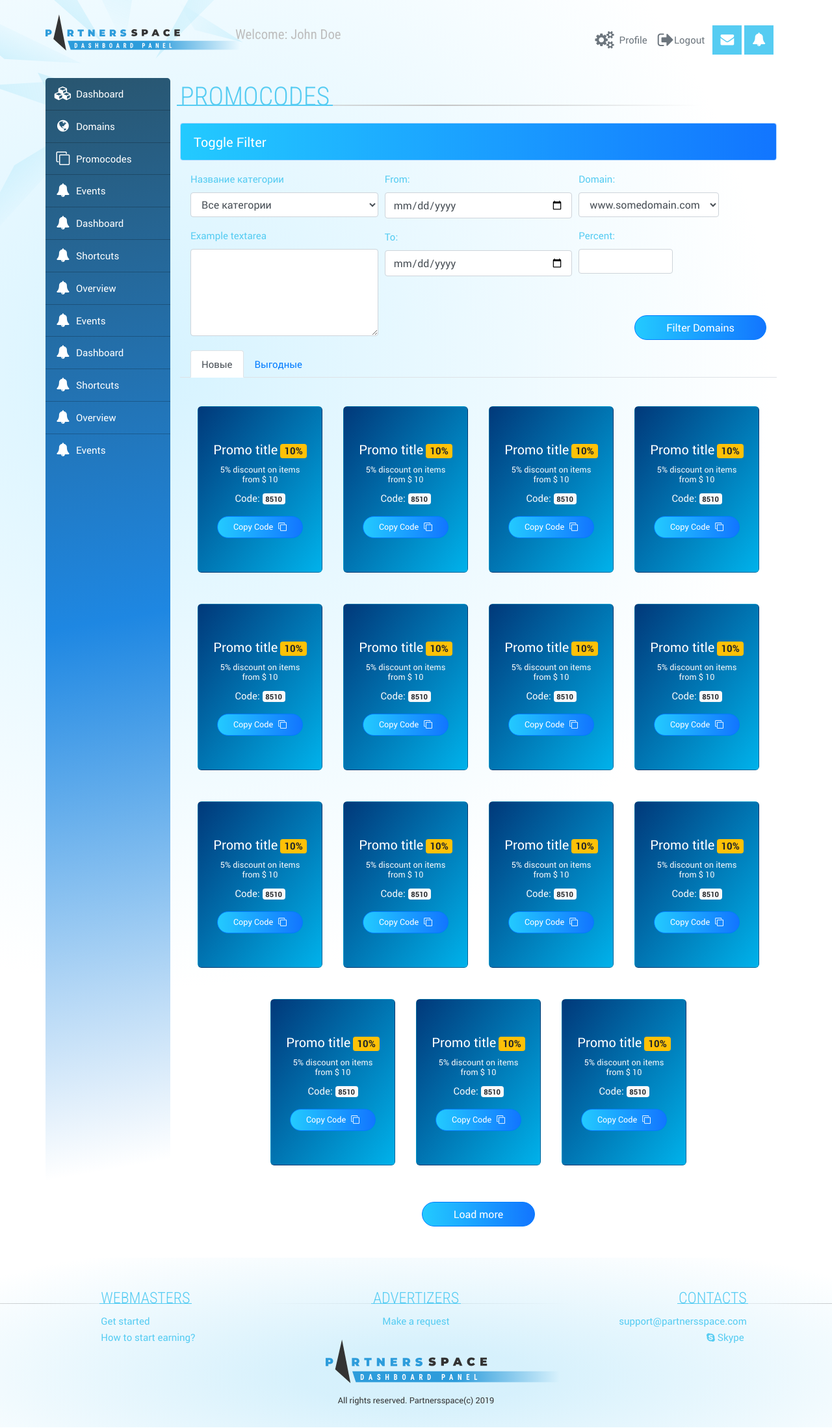
After one commit to proto0654/partnersspace, a PHP site: page /dashboard-messages.html in a window 1280 px wide. The commit adds this page. Shown: the whole page at 65% size. Run offline with PHP 8.4, Linux system fonts and the light colour scheme; some libraries are stand-ins or nearby versions.

Commit message:
fix menu

```diff
--- a/app/scss/_media.scss
+++ b/app/scss/_media.scss
@@ -130,6 +130,12 @@
 @include media-breakpoint-up(md) {
     #sidebar-wrapper {
         margin-left: 0;
+        .fa{
+            width: 26px;
+            display: flex;
+            justify-content: center;
+            align-items: center;
+        }
     }
 
     #page-content-wrapper {
--- /dev/null
+++ b/dashboard-messages.html
@@ -0,0 +1,234 @@
+<!DOCTYPE html>
+<html lang="ru">
+
+<head>
+  <meta charset="utf-8" />
+  <!-- <base href="/"> -->
+
+  <title>Partnersspace - Dashboard</title>
+  <meta name="description" content="" />
+
+  <meta http-equiv="X-UA-Compatible" content="IE=edge" />
+  <meta name="viewport" content="width=device-width, initial-scale=1, maximum-scale=1" />
+
+  <!-- Template Basic Images Start -->
+  <meta property="og:image" content="path/to/image.jpg" />
+  <link rel="icon" href="app/img/favicon/favicon.ico" />
+  <link rel="apple-touch-icon" sizes="180x180" href="./app/img/favicon/apple-touch-icon-180x180.png" />
+  <!-- Template Basic Images End -->
+
+  <!-- Custom Browsers Color Start -->
+  <meta name="theme-color" content="#000" />
+  <!-- Custom Browsers Color End -->
+  <link href="https://stackpath.bootstrapcdn.com/font-awesome/4.7.0/css/font-awesome.min.css" rel="stylesheet"
+    integrity="sha384-wvfXpqpZZVQGK6TAh5PVlGOfQNHSoD2xbE+QkPxCAFlNEevoEH3Sl0sibVcOQVnN" crossorigin="anonymous" />
+  <link href="https://fonts.googleapis.com/css?family=Roboto+Condensed:300,400,700&amp;subset=cyrillic"
+    rel="stylesheet">
+  <link rel="stylesheet" href="./app/css/main.min.css" />
+</head>
+
+<body class="promocodes dashboard">
+  <!-- Custom HTML -->
+  <div class="container px-0">
+    <a class="navbar-brand position-absolute" href="#">
+      <img src="app/img/dasboard-corner--logo.svg" width="300" height="90"
+        class="d-inline-block align-top float-left ml-2 ml-sm-0" alt="" />
+    </a>
+    <div class="d-flex" id="wrapper">
+      <!-- Sidebar -->
+      <div class="bg-transparent" id="sidebar-wrapper">
+
+      </div>
+      <!-- /#sidebar-wrapper -->
+
+      <!-- Page Content -->
+      <div id="page-content-wrapper">
+       <div class="position-relative">
+          <div id="top-nav">
+
+            </div>
+
+       </div>
+        <div class="container-fluid">
+          <!--Custom Html START-->
+          <h1 class="mt-4 mb-3 text-uppercase title-underlined title-underlined--left">
+            <span>Promocodes</span></h1>
+          <div class="alert alert-primary text-light h5 py-3" role="alert">
+            <a class="d-block text-white" data-toggle="collapse" href="#collapseExample" role="button"
+              aria-expanded="false" aria-controls="collapseExample">
+              Toggle Filter
+            </a>
+          </div>
+
+
+          <div class="collapse show px-3" id="collapseExample">
+            <form class="px-3 px-lg-0">
+
+              <div class="form-row">
+                <div class="col-12 col-md-4">
+
+                  <div class="form-group">
+                    <label for="exampleFormControlSelect1" class="text-blue">Название категории</label>
+                    <select class="form-control" id="exampleFormControlSelect1">
+                      <option>Все категории</option>
+                      <option>2</option>
+                      <option>3</option>
+                      <option>4</option>
+                      <option>5</option>
+                    </select>
+                  </div>
+                  <div class="form-group">
+                    <label for="exampleFormControlTextarea1" class="text-blue">Example textarea</label>
+                    <textarea rows="5" class="form-control" id="exampleFormControlTextarea1" rows="3"></textarea>
+                  </div>
+                </div>
+                <div class="col-12 col-md-4">
+                  <div class="form-group">
+                    <label for="formGroupExampleInput1" class="text-blue">From:</label>
+                    <input type="date" name="bday" class="form-control" id="formGroupExampleInput1"
+                      placeholder="Example input">
+
+                  </div>
+                  <div class="form-group">
+                    <label for="formGroupExampleInput1" class="text-blue">To:</label>
+                    <input type="date" name="bday" class="form-control" id="formGroupExampleInput1"
+                      placeholder="Example input">
+
+                  </div>
+
+
+
+                </div>
+                <div class="col-12 col-md-4 d-md-flex flex-wrap">
+                  <div class="form-group">
+                    <label for="exampleFormControlSelect1" class="text-blue">Domain:</label>
+                    <select class="form-control" id="exampleFormControlSelect1">
+                      <option>www.somedomain.com</option>
+                      <option>2</option>
+                      <option>3</option>
+                      <option>4</option>
+                      <option>5</option>
+                    </select>
+                  </div>
+                  <div class="form-group w-50">
+                    <label for="exampleFormCounter" class="text-blue">Percent:</label>
+
+                    <input type="number" name="points" step="1" id="exampleFormCounter" class="form-control">
+                  </div>
+                  <button type="submit" class="btn btn-primary px-5 mb-3 ml-md-auto mt-md-5">Filter Domains</button>
+                </div>
+
+              </div>
+            </form>
+          </div>
+          <nav class="pb-1">
+            <div class="nav nav-tabs px-md-3" id="nav-tab" role="tablist">
+              <a class="nav-item nav-link active" id="nav-home-tab" data-toggle="tab" href="#nav-home" role="tab"
+                aria-controls="nav-home" aria-selected="true">Новые</a>
+              <a class="nav-item nav-link" id="nav-profile-tab" data-toggle="tab" href="#nav-profile" role="tab"
+                aria-controls="nav-profile" aria-selected="false">Выгодные</a>
+
+            </div>
+          </nav>
+          <div class="tab-content" id="nav-tabContent">
+            <div class="tab-pane fade show active" id="nav-home" role="tabpanel" aria-labelledby="nav-home-tab">
+
+
+                <div class="d-flex flex-wrap justify-content-center py-3">
+                  <div class="card mx-3 mb-3 my-md-4 py-md-3 card-blue">
+                      <div class="card-body d-flex flex-column align-items-center justify-content-center">
+                        <h5 class="card-title text-white mb-3">Promo title<span class="ml-1 badge badge-warning">10%</span></h5>
+                        <h6 class="card-subtitle mb-2 text-light text-center d-block small">5% discount on items from $ 10</h6>
+                        <p class="card-text text-light">Code:<span class="ml-1 badge badge-light">8510</span></p>
+                        <a href="#" class="btn btn-primary small px-4">Copy Code<i class="fa fa-clone ml-2" aria-hidden="true"></i></a>
+
+                      </div>
+                    </div>
+              </div>
+              <div class="row justify-content-center px-5 mt-3 mb-5">
+                  <a href="#" class="btn btn-primary px-5">Load more</a>
+              </div>
+
+
+            </div>
+            <div class="tab-pane fade" id="nav-profile" role="tabpanel" aria-labelledby="nav-profile-tab">
+
+                <div class="d-flex flex-wrap justify-content-center py-3">
+                    <div class="card mx-3 mb-3 my-md-4 py-md-3 card-blue">
+                        <div class="card-body d-flex flex-column align-items-center justify-content-center">
+                          <h5 class="card-title text-white mb-3">Promo title<span class="ml-1 badge badge-warning">10%</span></h5>
+                          <h6 class="card-subtitle mb-2 text-light text-center d-block small">5% discount on items from $ 10</h6>
+                          <p class="card-text text-light">Code:<span class="ml-1 badge badge-light">8510</span></p>
+                          <a href="#" class="btn btn-primary small px-4">Copy Code<i class="fa fa-clone ml-2" aria-hidden="true"></i></a>
+
+                        </div>
+                      </div>
+                </div>
+                <div class="row justify-content-center px-5 mt-3 mb-5">
+                    <a href="#" class="btn btn-primary px-5">Load more</a>
+                </div>
+
+
+
+
+            </div>
+
+          </div>
+
+
+        </div>
+        <!--Custom Html END-->
+
+
+
+
+
+      </div>
+    </div>
+    <!-- /#page-content-wrapper -->
+  </div>
+
+
+
+  <footer id="footer-panel">
+
+  </footer>
+
+  <!-- /#wrapper -->
+  </div>
+
+  <script src="https://code.jquery.com/jquery-3.4.1.min.js"
+    integrity="sha256-CSXorXvZcTkaix6Yvo6HppcZGetbYMGWSFlBw8HfCJo=" crossorigin="anonymous"></script>
+  <script src="https://cdnjs.cloudflare.com/ajax/libs/popper.js/1.12.9/umd/popper.min.js"
+    integrity="sha384-ApNbgh9B+Y1QKtv3Rn7W3mgPxhU9K/ScQsAP7hUibX39j7fakFPskvXusvfa0b4Q"
+    crossorigin="anonymous"></script>
+  <script src="https://maxcdn.bootstrapcdn.com/bootstrap/4.0.0/js/bootstrap.min.js"
+    integrity="sha384-JZR6Spejh4U02d8jOt6vLEHfe/JQGiRRSQQxSfFWpi1MquVdAyjUar5+76PVCmYl"
+    crossorigin="anonymous"></script>
+  <!-- Menu Toggle Script -->
+  <script>
+
+
+
+
+    $('#top-nav').load('top-nav.html');
+
+    $('#sidebar-wrapper').load('sidebar.html');
+    $('#footer-panel').load('footer.html');
+
+
+
+
+                $(document).ready(function () {
+                  var e = $('.card');
+                  for (var i = 0; i < 7; i++) {
+                    e.clone().insertAfter(e);
+                  }
+                });
+
+
+
+  </script>
+</body>
+
+</html>
--- a/sidebar.html
+++ b/sidebar.html
@@ -1,11 +1,11 @@
 
 <div class="list-group list-group-flush">
-        <a href="http://localhost:3000/index.html" class="list-group-item list-group-item-action"><i
-            class="fa fa-envelope p-1" aria-hidden="true"></i>Dashboard</a>
-        <a href="#" class="list-group-item list-group-item-action"><i class="fa fa-bell p-1"
-            aria-hidden="true"></i>Shortcuts</a>
-        <a href="#" class="list-group-item list-group-item-action"><i class="fa fa-bell p-1"
-            aria-hidden="true"></i>Overview</a>
+        <a href="index.html" class="list-group-item list-group-item-action"><i
+            class="fa fa-cubes p-1" aria-hidden="true"></i>Dashboard</a>
+        <a href="dashboard-domains.1.html" class="list-group-item list-group-item-action"><i class="fa fa-globe p-1"
+            aria-hidden="true"></i>Domains</a>
+        <a href="dashboard-promocodes.html" class="list-group-item list-group-item-action"><i class="fa fa-clone p-1"
+            aria-hidden="true"></i>Promocodes</a>
         <a href="#" class="list-group-item list-group-item-action"><i class="fa fa-bell p-1"
             aria-hidden="true"></i>Events</a>
         <a href="#" class="list-group-item list-group-item-action"><i class="fa fa-bell p-1"
```
Also changed, not shown: app/css/main.min.css, 1 other file.
